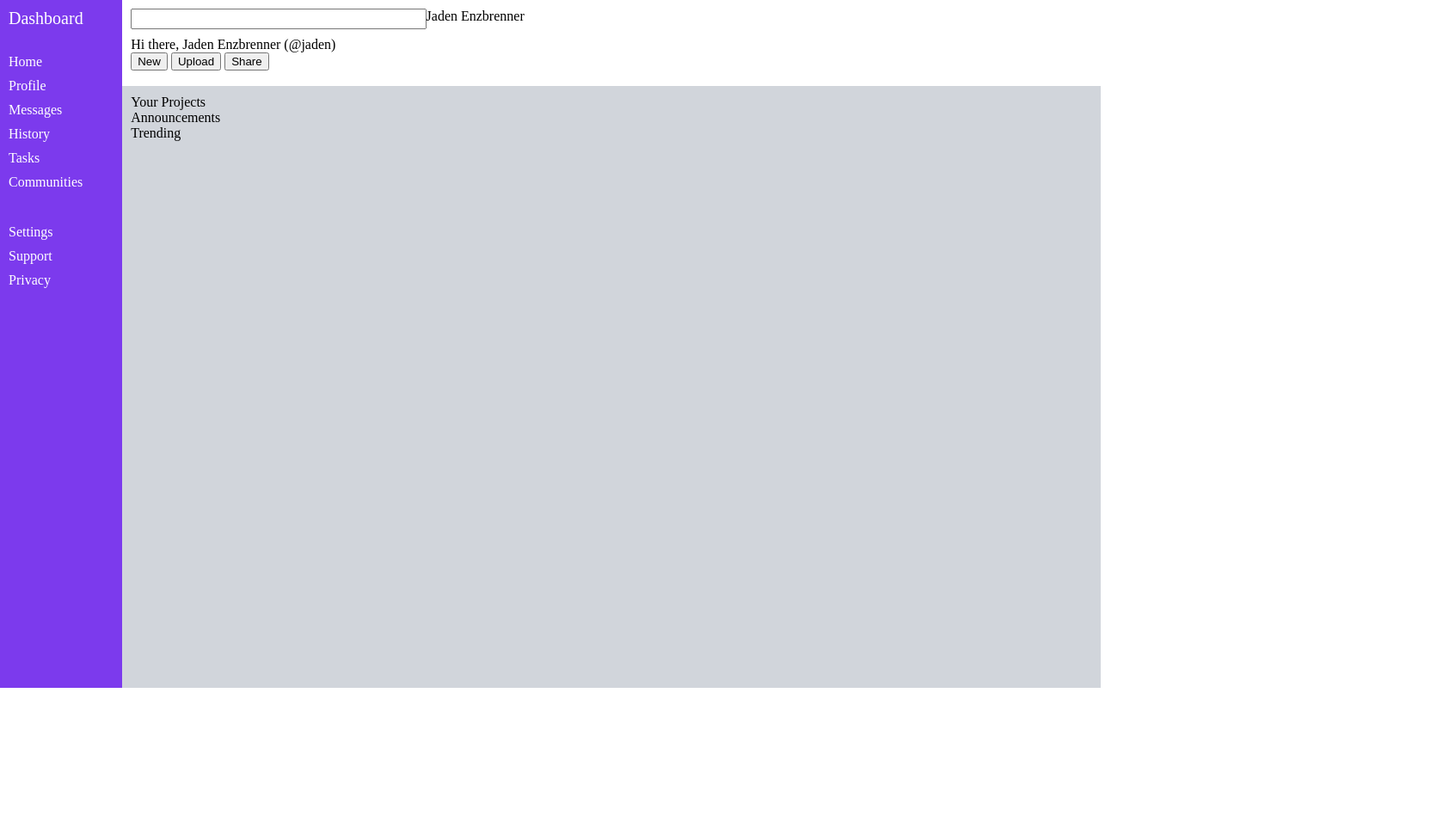
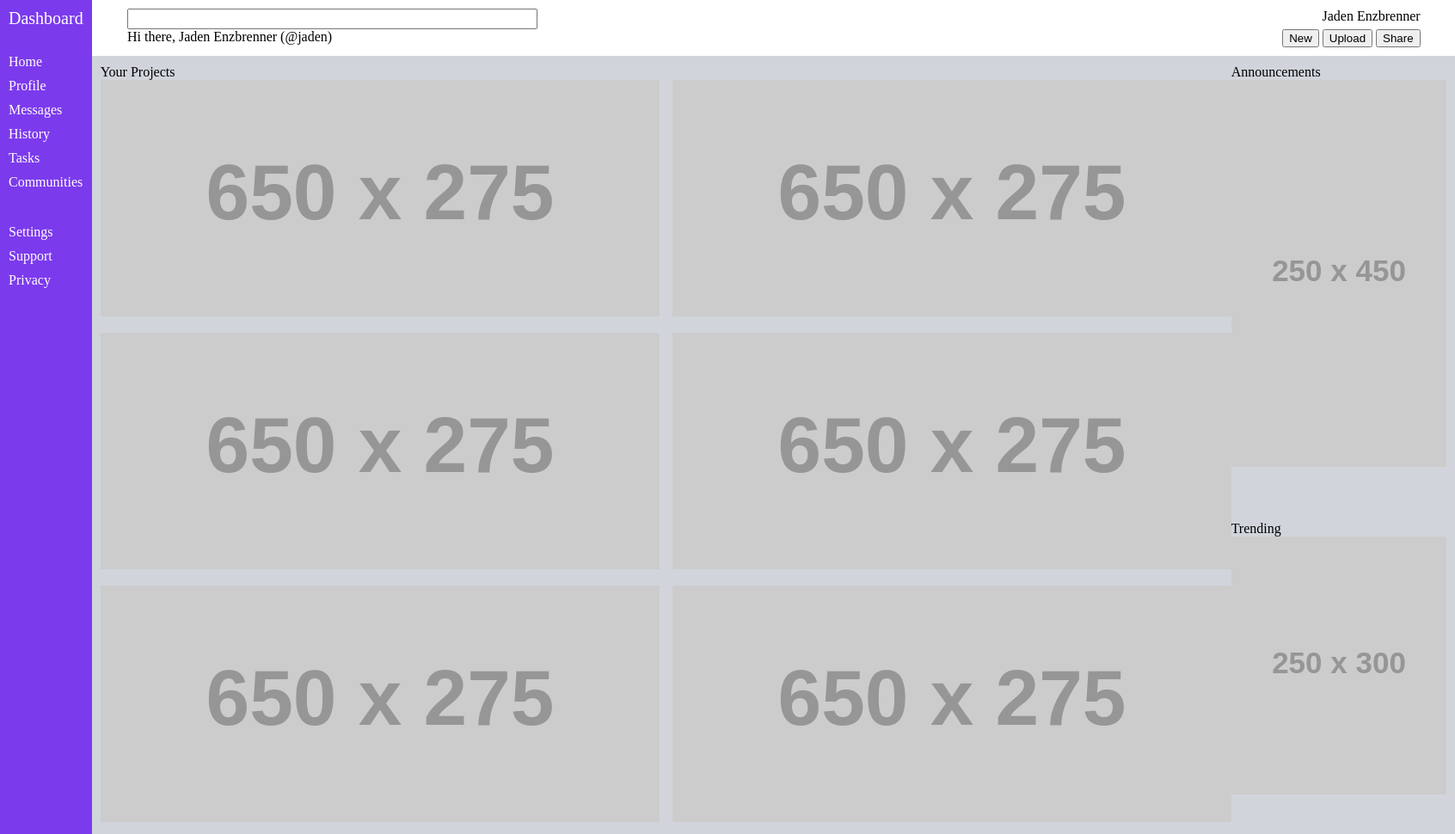
Before and after one commit to jadenenz/admin-design, a plain HTML site: page dist/index.html in a window 1280 px wide. Shown: the whole page at 86% size, 1692 px wide, since content can reach past the window. Before the commit the page ends 800 px from the top, so only its background shows below. Drawn offline with Linux system fonts and the light colour scheme; placeholder pictures from the web are drawn by us.

Commit message:
Laid out more of the main content and added placeholder images

```diff
--- a/dist/index.html
+++ b/dist/index.html
@@ -28,7 +28,7 @@
       <div class="header">
         <div class="header-top">
           <input type="text" class="search-bar">
-          <div class="corner-pfp">Jaden Enzbrenner</div>
+          <div class="corner-name">Jaden Enzbrenner</div>
         </div>
         <div class="header-bottom">
           <div class="user-info">Hi there, Jaden Enzbrenner (@jaden)</div>
@@ -40,9 +40,25 @@
         </div>
       </div>
       <main class="main-content">
-        <div class="projects">Your Projects</div>
-        <div class="announcements">Announcements</div>
-        <div class="trending">Trending</div>
+        <div class="projects-container">
+          <div class="projects-title">Your Projects</div>
+          <div class="projects">
+            <div class="project-card"><img src='http://via.placeholder.com/650x275'></div>
+            <div class="project-card"><img src='http://via.placeholder.com/650x275'></div>
+            <div class="project-card"><img src='http://via.placeholder.com/650x275'></div>
+            <div class="project-card"><img src='http://via.placeholder.com/650x275'></div>
+            <div class="project-card"><img src='http://via.placeholder.com/650x275'></div>
+            <div class="project-card"><img src='http://via.placeholder.com/650x275'></div>
+          </div>
+        </div>
+        <div class="announcements-container">
+          <div class="announcements-title">Announcements</div>
+          <div class="announcements"> <img src='http://via.placeholder.com/250x450'></div>
+        </div>
+        <div class="trending-container">
+          <div class="trending-title">Trending</div>
+          <div class="trending"><img src='http://via.placeholder.com/250x300'></div>
+        </div>
       </main>
     </div>
   </body>
--- a/src/style.css
+++ b/src/style.css
@@ -4,8 +4,8 @@ body {
 
 .whole-page-container {
     display: grid;
-    grid-template-columns: 1fr 8fr;
-    grid-template-rows: 1fr 7fr;
+    grid-template-columns: 1fr 6fr;
+    grid-template-rows: 1fr 5.5fr;
     height: 100vh;
     width: 100vw;
     margin: 0px;
@@ -31,12 +31,16 @@ body {
     padding: 10px;
     display: grid;
     grid-template-rows: auto auto;
+    /* box-shadow: 0 3px 6px rgba(0,0,0,0.16), 0 3px 6px rgba(0,0,0,0.23); */
 }
 
 .main-content {
     background-color: #D1D5DB;
     grid-row: 2 / 3;
     padding: 10px;
+    display: grid;
+    grid-template-columns: 3fr 1fr;
+    grid-template-rows: 6fr 4fr;
 }
 
 .sidebar-button {
@@ -46,15 +50,44 @@ body {
 .header-top {
     grid-row: 1 / 2;
     display: flex;
+    justify-content: space-between;
 }
 
 .header-bottom {
     grid-row: 2 / 3;
+    display: flex;
+    justify-content: space-between;
 }
 
 .search-bar {
     width: 30%;
     height: 18px;
+    margin-left: 2%;
 }
 
-/* working on header top  */
+.user-info {
+    margin-left: 2%;
+}
+
+.corner-name {
+    margin-right: 30px;
+}
+
+.navbar-buttons {
+    margin-right: 30px;
+}
+
+.projects-container {
+    grid-row: 1 / 3;
+}
+
+.projects {
+    display: grid;
+    grid-template-columns: auto auto;
+    grid-template-rows: auto auto auto;
+    gap: 15px;
+}
+
+.project-card {
+    gap: 50px;
+}
```
Also changed, not shown: dist/main.js (+1 -1 lines).
